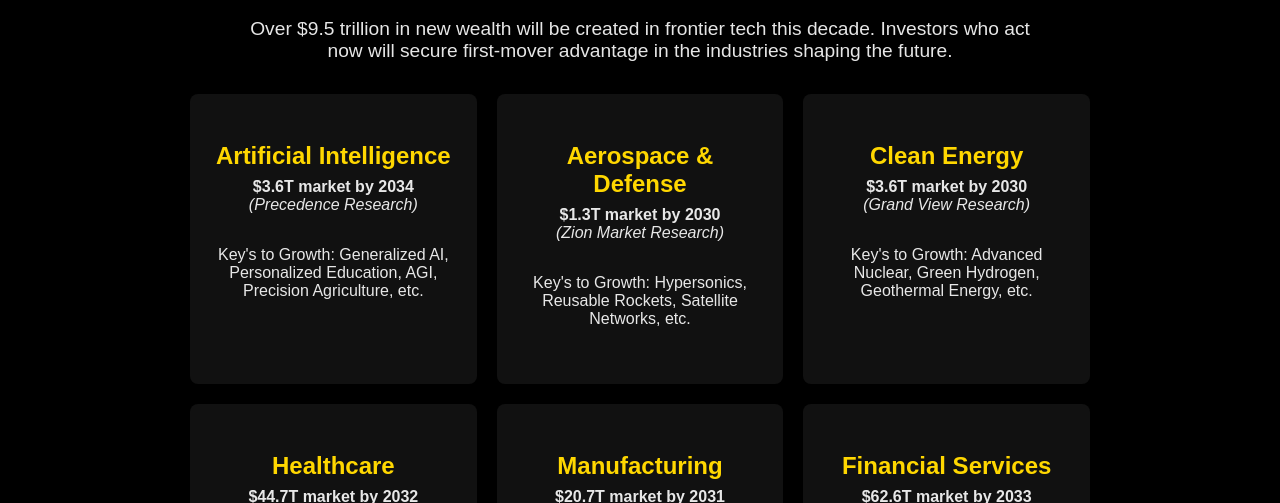
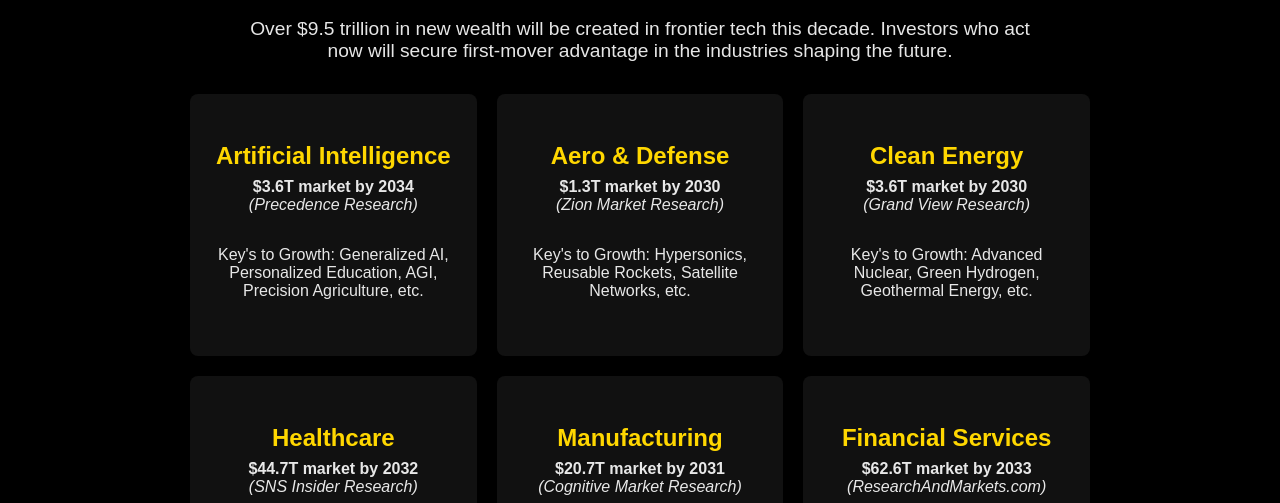
Before and after one commit to david-andersen1/andersen-industries, a plain HTML site: page index.html in a window 1280 px wide. Shown: the part 597-1100 px from the top of the page. Drawn offline with Linux system fonts and the light colour scheme.

Commit message:
Update index.html

```diff
--- a/index.html
+++ b/index.html
@@ -30,7 +30,7 @@
                 <p>Key's to Growth: Generalized AI, Personalized Education, AGI, Precision Agriculture, etc.</p>
             </div>
             <div class="industry-card">
-                <h3>Aerospace & Defense</h3>
+                <h3>Aero & Defense</h3>
                 <p><strong>$1.3T market by 2030</strong><br><i>(Zion Market Research)</i></p>
                 <p>Key's to Growth: Hypersonics, Reusable Rockets, Satellite Networks, etc.</p>
             </div>
```
